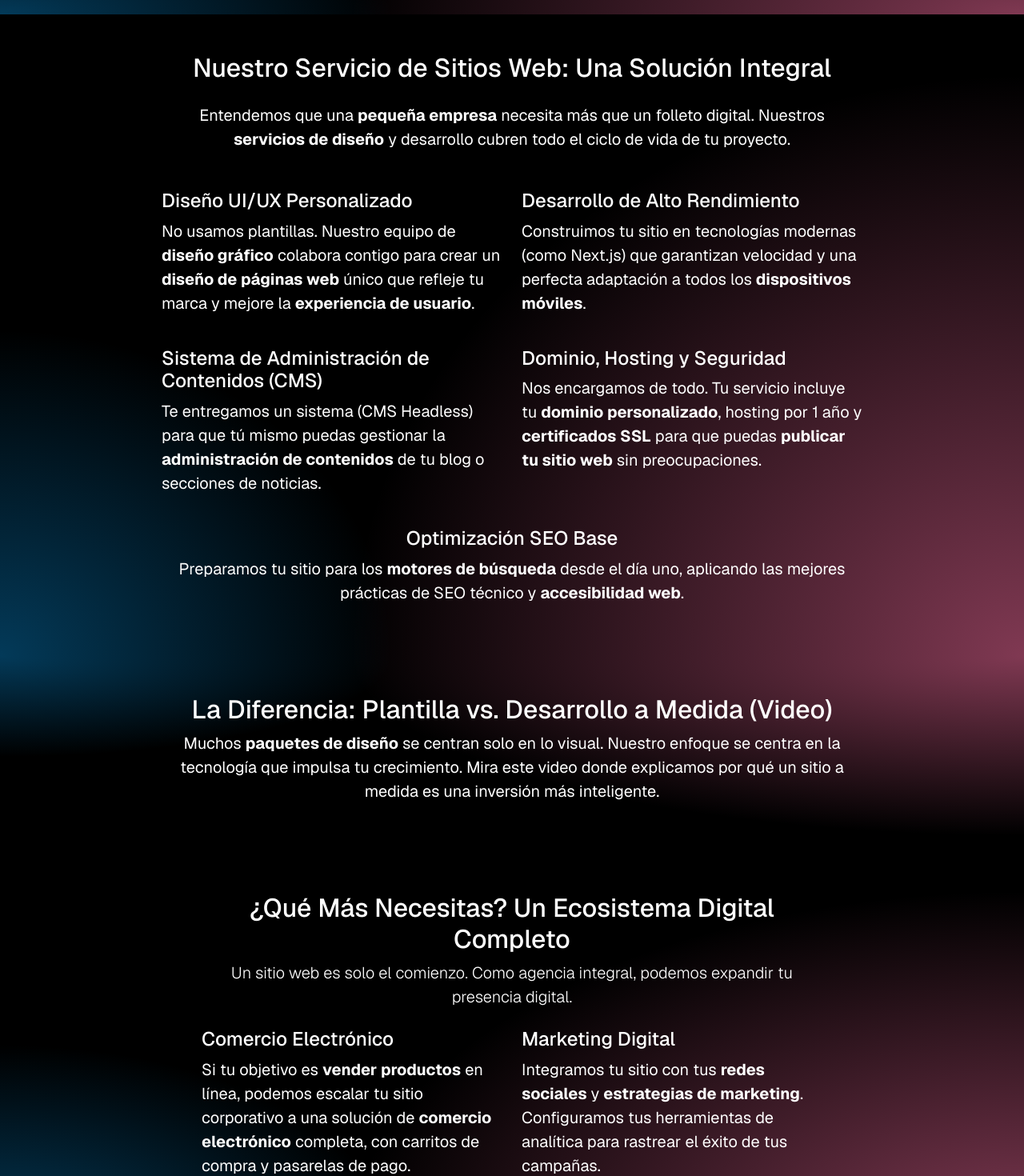
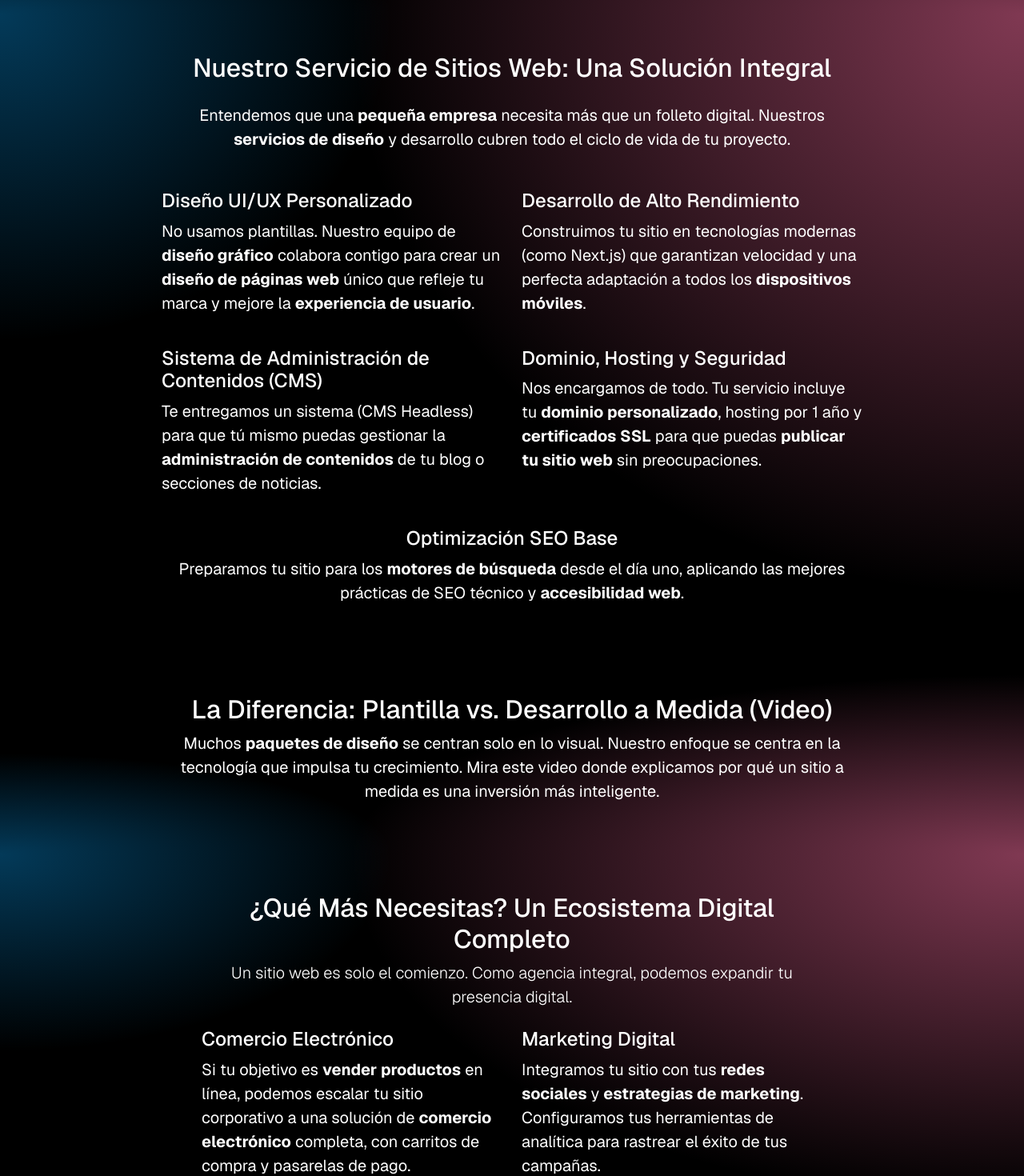
Before and after one commit to JhonnDevJs/jeg-dev-studios-site, a Next.js app: page /servicios/desarrollo/web/sitios-web in a window 1280 px wide. Shown: the part 900-2370 px from the top of the page at 80% size. Built offline with nearby package versions, Linux system fonts and the light colour scheme.

Commit message:
fix: p label anidado

```diff
--- a/src/app/servicios/desarrollo/web/sitios-web/SitiosWebClient.jsx
+++ b/src/app/servicios/desarrollo/web/sitios-web/SitiosWebClient.jsx
@@ -79,21 +79,18 @@ export default function DevWebClient() {
 			</section>
 
 			{/* Sección de Características del Servicio */}
-			<section className="text-white py-5 gradient-effect-x">
+			<section className="text-white py-5 gradient-effect-y">
 				<div className="container" style={{ maxWidth: "900px" }}>
 					<h2 className="text-center mb-4">
 						Nuestro Servicio de Sitios Web: Una Solución Integral
 					</h2>
 					<p
-						className="text-center"
+						className="text-center fs-5"
 						style={{ maxWidth: "800px", margin: "auto" }}
 					>
-						<p className="fs-5">
-							Entendemos que una <strong>pequeña empresa</strong> necesita más
-							que un folleto digital. Nuestros{" "}
-							<strong>servicios de diseño</strong> y desarrollo cubren todo el
-							ciclo de vida de tu proyecto.
-						</p>
+						Entendemos que una <strong>pequeña empresa</strong> necesita más que
+						un folleto digital. Nuestros <strong>servicios de diseño</strong> y
+						desarrollo cubren todo el ciclo de vida de tu proyecto.
 					</p>
 					<div className="row mt-5">
 						<div className="col-md-6 mb-4">
@@ -145,7 +142,7 @@ export default function DevWebClient() {
 			</section>
 
 			{/* --- Sección de Video (Se mantiene) --- */}
-			<section className="text-white py-5 gradient-effect-y text-center">
+			<section className="text-white py-5 gradient-effect-x text-center">
 				<div className="container" style={{ maxWidth: "900px" }}>
 					<h2>La Diferencia: Plantilla vs. Desarrollo a Medida (Video)</h2>
 					<p className="fs-5">
@@ -162,7 +159,7 @@ export default function DevWebClient() {
 					</div>
 				</div>
 			</section>
-			<section className="text-white py-5 gradient-effect-x">
+			<section className="text-white py-5 gradient-effect-y">
 				<div className="container text-center" style={{ maxWidth: "800px" }}>
 					<h2>¿Qué Más Necesitas? Un Ecosistema Digital Completo</h2>
 					<p className="lead fs-5">
@@ -193,7 +190,7 @@ export default function DevWebClient() {
 			</section>
 
 			{/* Sección de Cross-link (Triaje) */}
-			<section className="text-white py-5 gradient-effect-y">
+			<section className="text-white py-5 gradient-effect-x">
 				<div className="container text-center" style={{ maxWidth: "1200px" }}>
 					<h2>¿Buscas una Tienda Online o una Aplicación Web?</h2>
 					<p className="fs-5">
```
